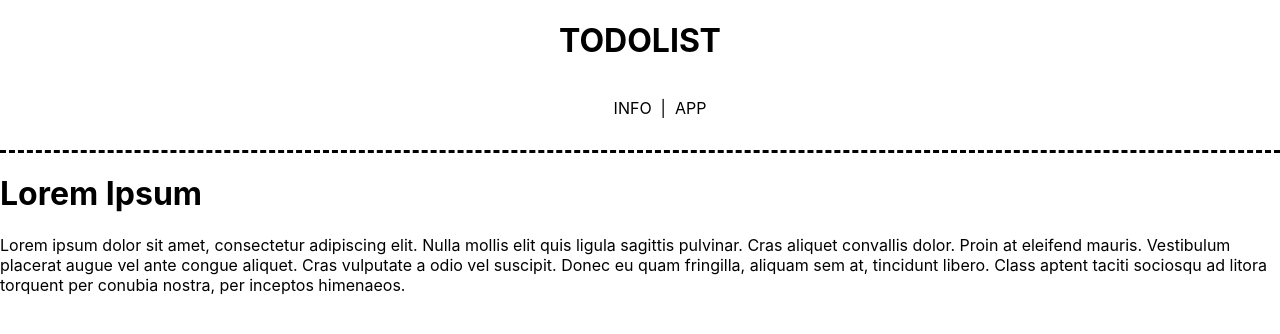
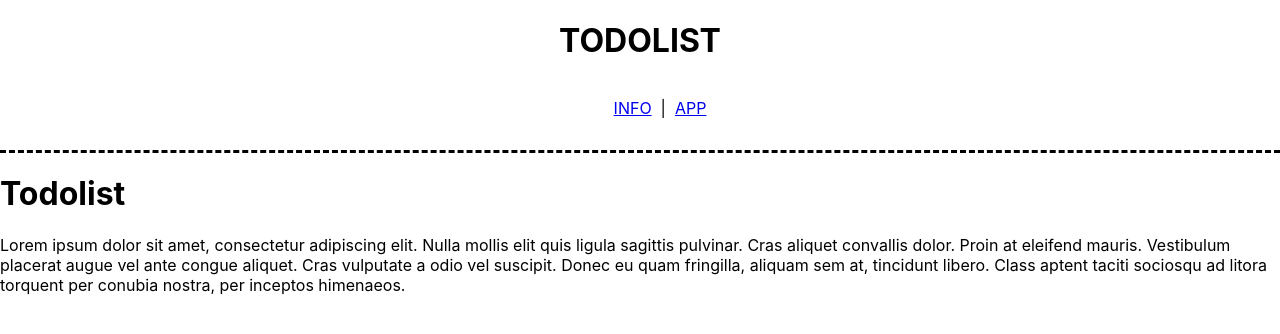
Before and after one commit to Armiixteryx/react-todolist, a React (Create React App) app: page / in a window 1280 px wide. Shown: the top 334 px of the page. Built offline with nearby package versions, Linux system fonts and the light colour scheme.

Commit message:
react-router-dom configured

```diff
--- a/src/App.js
+++ b/src/App.js
@@ -1,12 +1,19 @@
 import React from 'react';
 import Header from './components/Header';
 import Information from './components/Information';
+import Todolist from './components/Todolist';
+import { Route, Switch } from 'react-router-dom';
+import Error from './Error';
 
 function App() {
   return (
     <div className="App">
       <Header />
-      <Information />
+      <Switch>
+        <Route path="/" component={Todolist} exact />
+        <Route path="/info" component={Information} />
+        <Route component={Error} />
+      </Switch>
     </div>
   );
 }
--- /dev/null
+++ b/src/Error.js
@@ -0,0 +1,9 @@
+import React from 'react';
+
+const Error = () => {
+    return (
+        <h1>Oops! Page not found :(</h1>
+    );
+}
+
+export default Error;
--- a/src/components/Header.js
+++ b/src/components/Header.js
@@ -1,5 +1,6 @@
 import React from 'react';
 import styled from 'styled-components';
+import { Link } from 'react-router-dom';
 
 const Title = styled.h1`
     text-align: center;
@@ -21,9 +22,9 @@ const Header = () => {
             <Title>TODOLIST</Title>
             <nav>
                 <NavList>
-                    <ListItem>INFO</ListItem>
+                    <Link to="/info"><ListItem>INFO</ListItem></Link>
                     <p>&nbsp;&nbsp;|&nbsp;&nbsp;</p>
-                    <ListItem>APP</ListItem>
+                    <Link to="/"><ListItem>APP</ListItem></Link>
                 </NavList>
             </nav>
         </header>
--- /dev/null
+++ b/src/components/Todolist.js
@@ -0,0 +1,12 @@
+import React from 'react';
+
+const Todolist = () => {
+    return (
+        <div>
+            <h1>Todolist</h1>
+            <p>Lorem ipsum dolor sit amet, consectetur adipiscing elit. Nulla mollis elit quis ligula sagittis pulvinar. Cras aliquet convallis dolor. Proin at eleifend mauris. Vestibulum placerat augue vel ante congue aliquet. Cras vulputate a odio vel suscipit. Donec eu quam fringilla, aliquam sem at, tincidunt libero. Class aptent taciti sociosqu ad litora torquent per conubia nostra, per inceptos himenaeos.</p>
+        </div>
+    );
+}
+
+export default Todolist;
```
